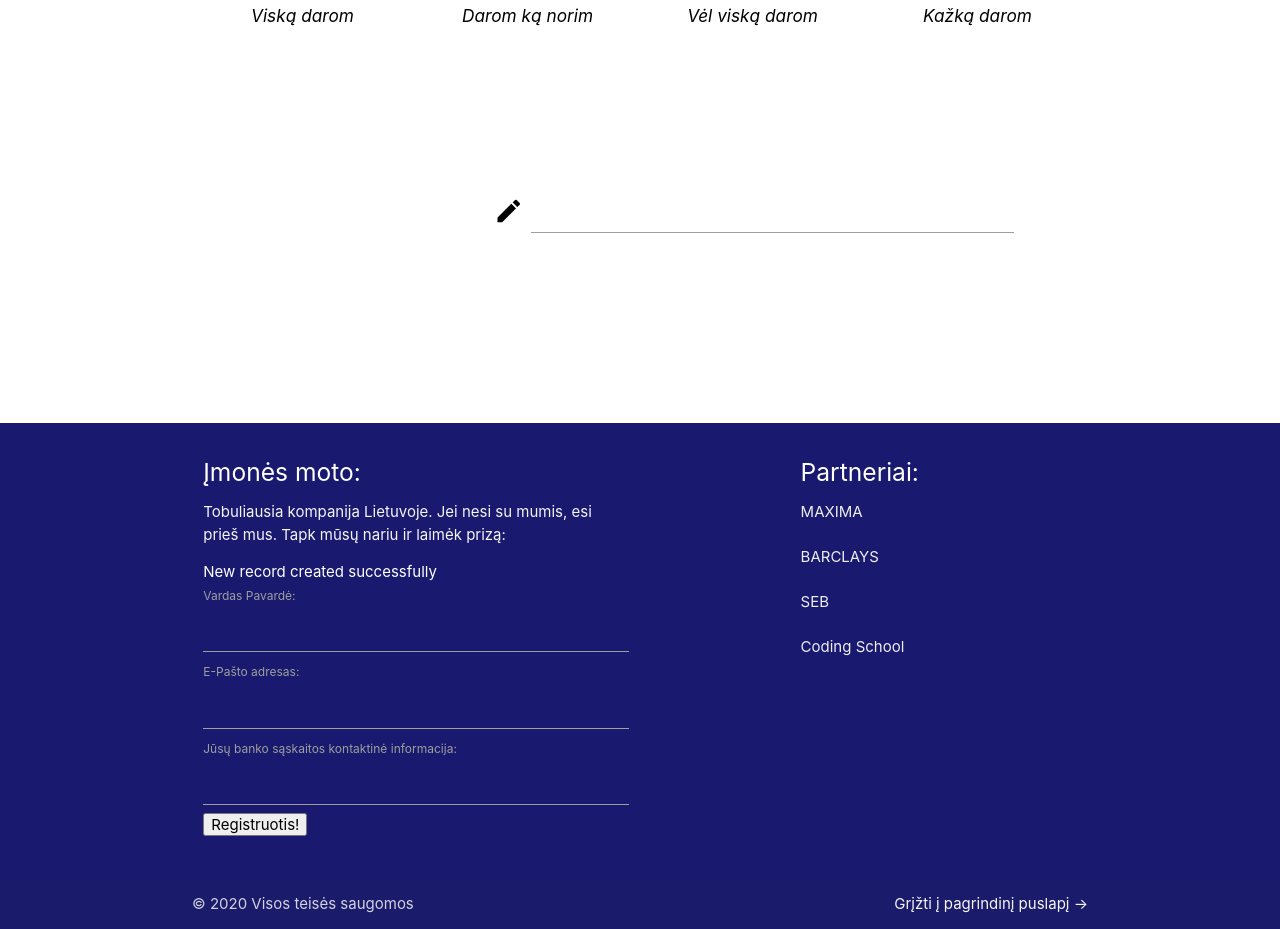
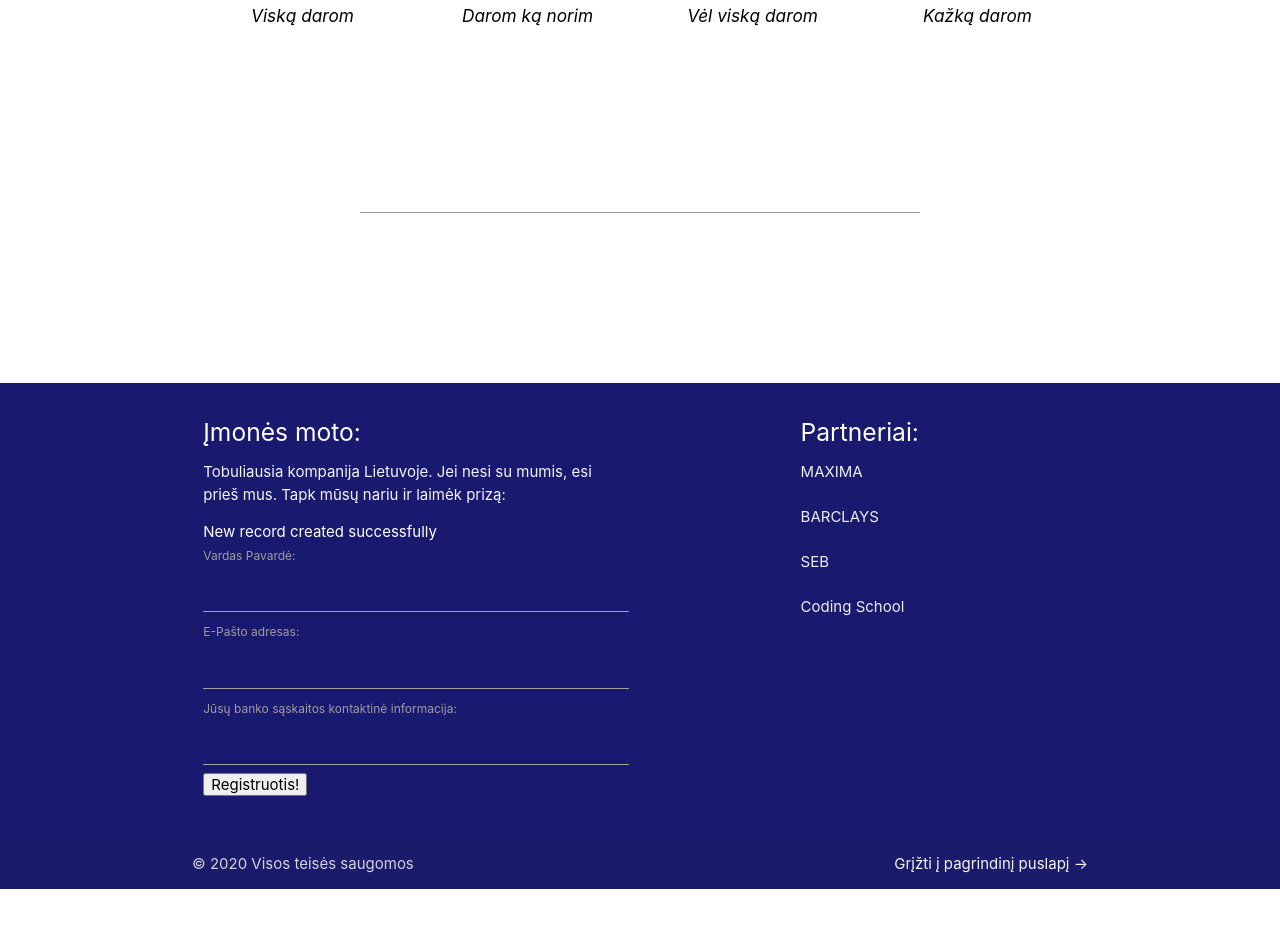
Before and after one commit to makdura/grupe2, a PHP site: page /about.php in a window 1280 px wide. Shown: the part 1358-2287 px from the top of the page. After the commit the page ends 2247 px from the top, so only its background shows below. Run offline with PHP 8.4, Linux system fonts and the light colour scheme; data comes from the database, SQL or seed files in the repository; data that the repository does not hold is empty.

Commit message:
apie komentaro taisymas

```diff
--- a/about.php
+++ b/about.php
@@ -42,14 +42,13 @@
 
   <script src="scripts/script.js"></script>
 
-<div class="footerformposition">
+  <div class="comentPosition">
     <div class="row">
-    <form class="col s12 offset-l3">
+      <form class="col s12 offset-l1">
         <div class="row">
           <div class="input-field col s10">
-          <i class="material-icons prefix">mode_edit</i>
             <textarea id="icon_prefix2" class="materialize-textarea"></textarea>
-          <label for="icon_prefix2">Įdomu ką darom? Pat sugalvok ką veikti</label>
+            <label for="icon_prefix2"> Įdomu ką darom? Pat sugalvok ką veikti</label>
           </div>
         </div>
       </form>
--- a/styles/style.css
+++ b/styles/style.css
@@ -104,6 +104,10 @@ nav {
     color: black;
 }
 
+.comentPosition {
+  padding: 100px;
+  color: black;
+}
 
 
 
```
Lines whose indentation alone changed are shown as unchanged.
